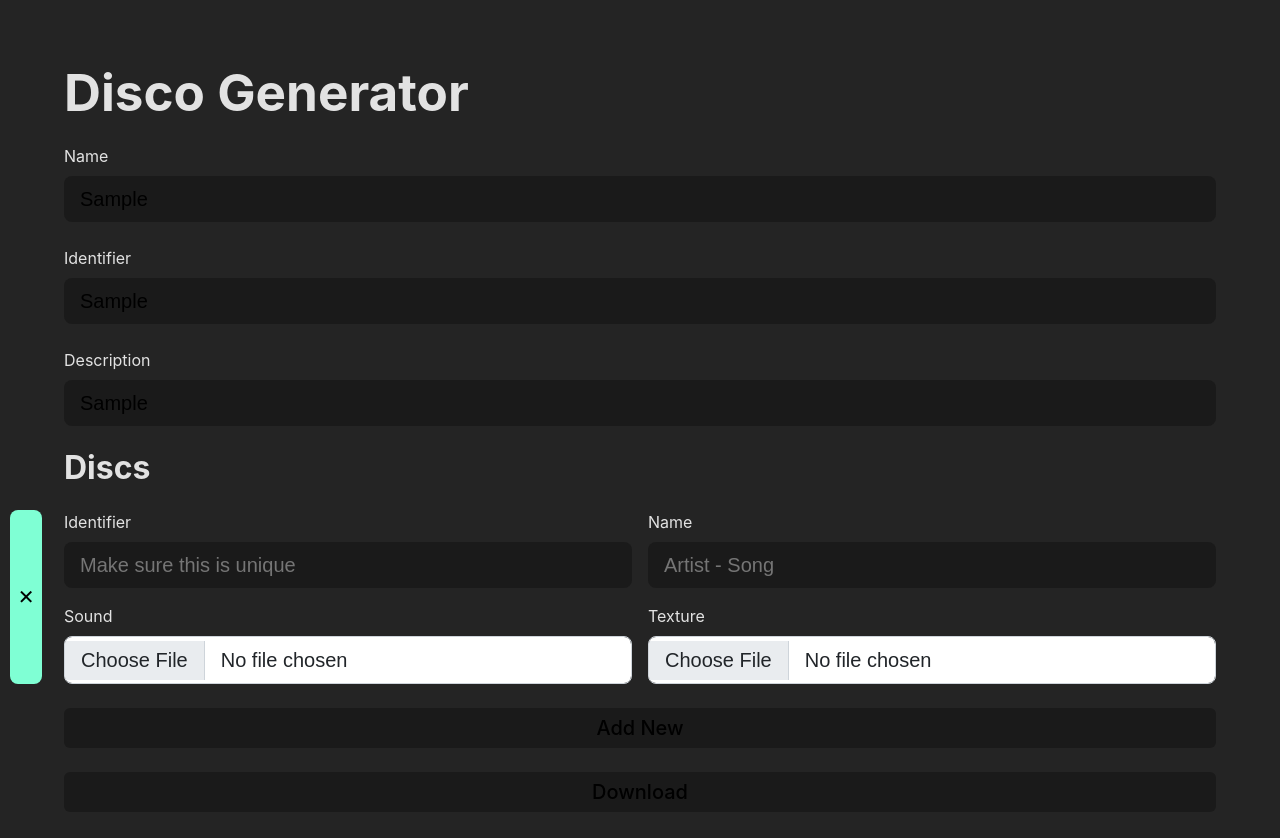
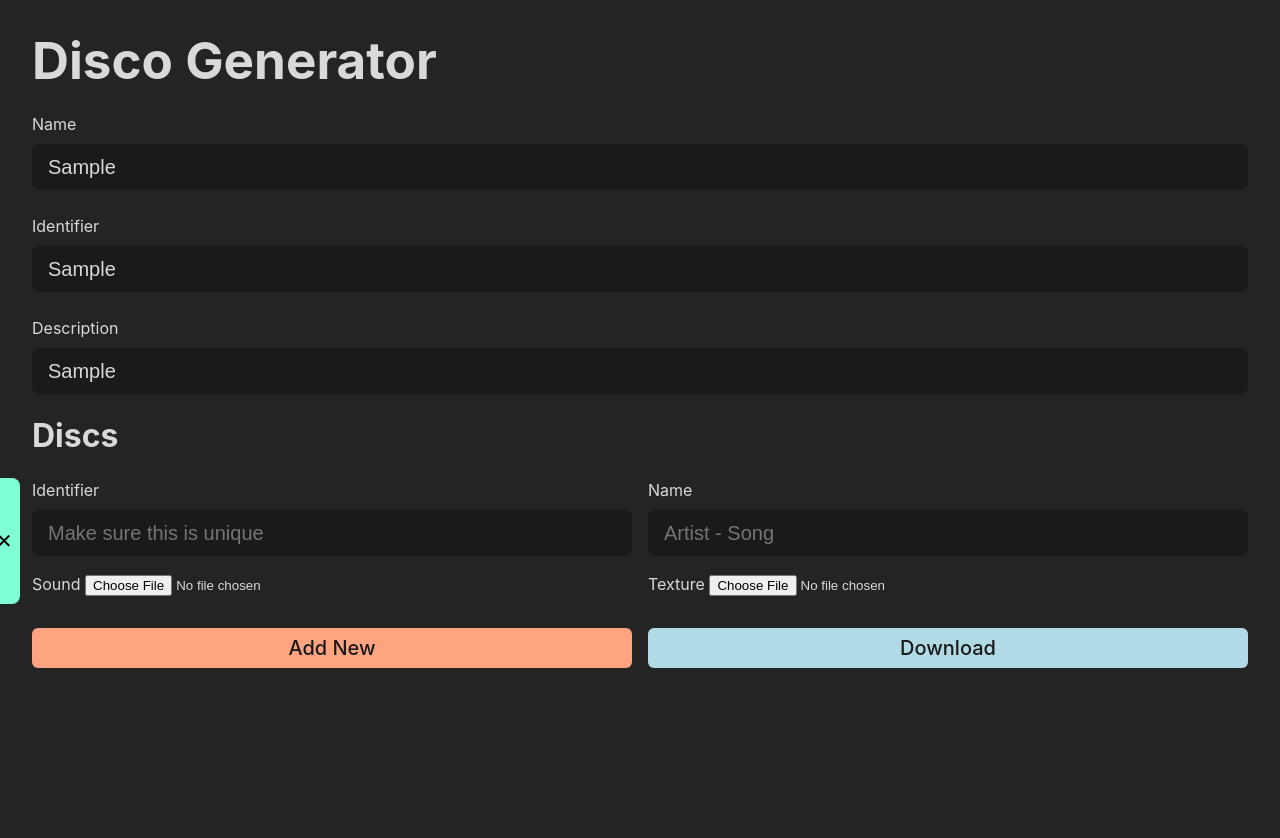
Before and after one commit to auxves/disco-generator, a Svelte app: page / in a window 1280 px wide. Both pictures are taken after typing "Sample", "Sample", "Sample" into the empty fields and a click on the button "Add New". Shown: the top 838 px of the page. After the commit the page ends 800 px from the top, so only its background shows below. Built offline with nearby package versions, Linux system fonts and the light colour scheme.

Commit message:
switch to scss and better buttons

```diff
--- a/package.json
+++ b/package.json
@@ -12,6 +12,7 @@
   "devDependencies": {
     "@sveltejs/vite-plugin-svelte": "^1.1.0",
     "@tsconfig/svelte": "^3.0.0",
+    "sass": "^1.56.1",
     "svelte": "^3.52.0",
     "svelte-check": "^2.9.2",
     "svelte-preprocess": "^4.10.7",
--- a/src/App.svelte
+++ b/src/App.svelte
@@ -1,7 +1,7 @@
 <script lang="ts">
   import DiscEntry from "./lib/DiscEntry.svelte"
+  import { generate } from "./logic"
   import type { Disc } from "./types"
-  import { downloadZip } from "client-zip"
 
   let name = ""
   let id = ""
@@ -9,84 +9,13 @@
 
   let discs: Disc[] = []
 
-  async function download() {
-    const fabricModJson = {
-      name: "fabric.mod.json",
-      input: JSON.stringify({
-        schemaVersion: 1,
-        id,
-        name,
-        description,
-        version: "1.0.0",
-        custom: {
-          disco: {
-            discs: discs.map((disc) => ({ id: disc.id, duration: 100 })),
-          },
-        },
-      }),
-    }
-
-    const soundsJson = {
-      name: `assets/${id}/sounds.json`,
-      input: JSON.stringify(
-        Object.fromEntries(
-          discs.map((disc) => [
-            disc.id,
-            {
-              category: "record",
-              sounds: [{ name: `${id}:${disc.id}`, stream: true }],
-            },
-          ])
-        )
-      ),
-    }
-
-    const textures = discs.map((disc) => ({
-      name: `assets/${id}/textures/item/${disc.id}.png`,
-      input: disc.texture,
-    }))
-
-    const sounds = discs.map((disc) => ({
-      name: `assets/${id}/sounds/${disc.id}.ogg`,
-      input: disc.sound,
-    }))
-
-    const models = discs.map((disc) => ({
-      name: `assets/${id}/models/item/${disc.id}.json`,
-      input: JSON.stringify({
-        parent: "item/generated",
-        textures: {
-          layer0: `${id}:item/${disc.id}`,
-        },
-      }),
-    }))
-
-    const translations = {
-      name: `assets/${id}/lang/en_us.json`,
-      input: JSON.stringify(
-        Object.fromEntries(
-          discs.map((disc) => [`item.${id}.${disc.id}.desc`, disc.name])
-        )
-      ),
-    }
-
-    const blob = await downloadZip([
-      fabricModJson,
-      soundsJson,
-      ...sounds,
-      ...textures,
-      ...models,
-      translations,
-    ]).blob()
-
-    const link = document.createElement("a")
-    const blobUrl = URL.createObjectURL(blob)
-    link.href = blobUrl
-    link.download = `${id}-1.0.0.jar`
-    link.click()
-    link.remove()
-
-    URL.revokeObjectURL(blobUrl)
+  function download() {
+    generate({
+      discs,
+      id,
+      name,
+      description,
+    })
   }
 
   function addNew() {
@@ -138,13 +67,33 @@
     <DiscEntry bind:disc remove={() => remove(i)} />
   {/each}
 
-  <button on:click={addNew}>Add New</button>
-  <button on:click={download}>Download</button>
+  <div class="buttons">
+    <button class="add-new" on:click={addNew}>Add New</button>
+    <button class="download" on:click={download}>Download</button>
+  </div>
 </main>
 
-<style>
+<style lang="scss">
   main {
     display: grid;
     gap: 1.5rem;
   }
+
+  .buttons {
+    display: grid;
+    grid-template-columns: 1fr 1fr;
+    gap: 1rem;
+  }
+
+  .add-new {
+    --color: hsl(0, 0%, 10%);
+    --background-color: hsl(17, 100%, 75%);
+    --background-color-hover: rgb(212, 136, 106);
+  }
+
+  .download {
+    --color: hsl(0, 0%, 10%);
+    --background-color: hsl(195, 53%, 80%);
+    --background-color-hover: hsl(193, 28%, 71%);
+  }
 </style>
--- a/src/app.css
+++ /dev/null
@@ -1,201 +0,0 @@
-:root {
-  font-family: Inter, Avenir, Helvetica, Arial, sans-serif;
-  font-size: 16px;
-  line-height: 24px;
-  font-weight: 400;
-
-  color-scheme: light dark;
-  color: rgba(255, 255, 255, 0.87);
-  background-color: #242424;
-
-  font-synthesis: none;
-  text-rendering: optimizeLegibility;
-  -webkit-font-smoothing: antialiased;
-  -moz-osx-font-smoothing: grayscale;
-  -webkit-text-size-adjust: 100%;
-}
-
-* {
-  box-sizing: border-box;
-}
-
-a {
-  font-weight: 500;
-  color: #646cff;
-  text-decoration: inherit;
-}
-a:hover {
-  color: #535bf2;
-}
-
-body {
-  margin: 0;
-  display: flex;
-  place-items: center;
-  min-height: 100vh;
-}
-
-h1 {
-  font-size: 3.2rem;
-  line-height: 1.1;
-  margin: 0;
-}
-
-h2 {
-  font-size: 2rem;
-  line-height: 1.1;
-  margin: 0;
-}
-
-#app {
-  max-width: 1280px;
-  width: 100%;
-  margin: 0 auto;
-  padding: 4rem;
-  /* text-align: center; */
-}
-
-button {
-  border-radius: 0.375rem;
-  border: 0px;
-  padding: 0.5rem 1rem;
-  font-size: 1.25rem;
-  font-weight: 500;
-  font-family: inherit;
-  background-color: hsl(0, 0%, 10%);
-  cursor: pointer;
-  transition: background-color 0.2s;
-}
-
-button:hover {
-  background-color: hsl(0, 0%, 7%);
-}
-
-input[type=text] {
-  display: block;
-  width: 100%;
-  line-height: 1.5;
-  border: none;
-  -webkit-appearance: none;
-  -moz-appearance: none;
-  appearance: none;
-
-  padding: 0.5rem 1rem;
-  font-size: 1.25rem;
-  border-radius: 0.5rem;
-
-  background-color: hsl(0, 0%, 10%);
-}
-
-label {
-  display: inline-block;
-  margin-bottom: 0.5rem;
-}
-
-.form-control {
-  display: block;
-  width: 100%;
-  padding: 0.375rem 0.75rem;
-  font-size: 1rem;
-  font-weight: 400;
-  line-height: 1.5;
-  color: #212529;
-  background-color: #fff;
-  background-clip: padding-box;
-  border: 1px solid #ced4da;
-  -webkit-appearance: none;
-  -moz-appearance: none;
-  appearance: none;
-  border-radius: 0.375rem;
-  transition: border-color 0.15s ease-in-out, box-shadow 0.15s ease-in-out;
-}
-@media (prefers-reduced-motion: reduce) {
-  .form-control {
-    transition: none;
-  }
-}
-.form-control[type=file] {
-  overflow: hidden;
-}
-.form-control[type=file]:not(:disabled):not([readonly]) {
-  cursor: pointer;
-}
-.form-control:focus {
-  color: #212529;
-  background-color: #fff;
-  border-color: #86b7fe;
-  outline: 0;
-  box-shadow: 0 0 0 0.25rem rgba(13, 110, 253, 0.25);
-}
-.form-control::-webkit-date-and-time-value {
-  height: 1.5em;
-}
-.form-control::-moz-placeholder {
-  color: #6c757d;
-  opacity: 1;
-}
-.form-control::placeholder {
-  color: #6c757d;
-  opacity: 1;
-}
-.form-control:disabled {
-  background-color: #e9ecef;
-  opacity: 1;
-}
-.form-control::-webkit-file-upload-button {
-  padding: 0.375rem 0.75rem;
-  margin: -0.375rem -0.75rem;
-  -webkit-margin-end: 0.75rem;
-  margin-inline-end: 0.75rem;
-  color: #212529;
-  background-color: #e9ecef;
-  pointer-events: none;
-  border-color: inherit;
-  border-style: solid;
-  border-width: 0;
-  border-inline-end-width: 1px;
-  border-radius: 0;
-  -webkit-transition: color 0.15s ease-in-out, background-color 0.15s ease-in-out, border-color 0.15s ease-in-out, box-shadow 0.15s ease-in-out;
-  transition: color 0.15s ease-in-out, background-color 0.15s ease-in-out, border-color 0.15s ease-in-out, box-shadow 0.15s ease-in-out;
-}
-.form-control::file-selector-button {
-  padding: 0.375rem 0.75rem;
-  margin: -0.375rem -0.75rem;
-  -webkit-margin-end: 0.75rem;
-  margin-inline-end: 0.75rem;
-  color: #212529;
-  background-color: #e9ecef;
-  pointer-events: none;
-  border-color: inherit;
-  border-style: solid;
-  border-width: 0;
-  border-inline-end-width: 1px;
-  border-radius: 0;
-  transition: color 0.15s ease-in-out, background-color 0.15s ease-in-out, border-color 0.15s ease-in-out, box-shadow 0.15s ease-in-out;
-}
-
-.form-control:hover:not(:disabled):not([readonly])::-webkit-file-upload-button {
-  background-color: #dde0e3;
-}
-.form-control:hover:not(:disabled):not([readonly])::file-selector-button {
-  background-color: #dde0e3;
-}
-
-.form-control-lg {
-  min-height: calc(1.5em + 1rem + 2px);
-  padding: 0.5rem 1rem;
-  font-size: 1.25rem;
-  border-radius: 0.5rem;
-}
-.form-control-lg::-webkit-file-upload-button {
-  padding: 0.5rem 1rem;
-  margin: -0.5rem -1rem;
-  -webkit-margin-end: 1rem;
-  margin-inline-end: 1rem;
-}
-.form-control-lg::file-selector-button {
-  padding: 0.5rem 1rem;
-  margin: -0.5rem -1rem;
-  -webkit-margin-end: 1rem;
-  margin-inline-end: 1rem;
-}
--- /dev/null
+++ b/src/app.scss
@@ -0,0 +1,86 @@
+:root {
+  font-family: Inter, Avenir, Helvetica, Arial, sans-serif;
+  font-size: 16px;
+  line-height: 24px;
+  font-weight: 400;
+
+  color: hsla(0, 0%, 85%);
+  background-color: hsl(0, 0%, 14%);
+
+  font-synthesis: none;
+  text-rendering: optimizeLegibility;
+  -webkit-font-smoothing: antialiased;
+  -moz-osx-font-smoothing: grayscale;
+}
+
+* {
+  box-sizing: border-box;
+}
+
+body {
+  margin: 0;
+  min-height: 100vh;
+}
+
+h1 {
+  font-size: 3.2rem;
+  line-height: 1.1;
+  margin: 0;
+}
+
+h2 {
+  font-size: 2rem;
+  line-height: 1.1;
+  margin: 0;
+}
+
+#app {
+  max-width: 1280px;
+  width: 100%;
+  margin: 0 auto;
+  padding: 2rem;
+}
+
+button {
+  border-radius: 0.375rem;
+  border: 0px;
+  padding: 0.5rem 1rem;
+  font-size: 1.25rem;
+  font-weight: 500;
+  font-family: inherit;
+  cursor: pointer;
+
+  --color: hsl(0, 0%, 85%);
+  --background-color: hsl(0, 0%, 10%);
+  color: var(--color);
+  background-color: var(--background-color);
+  transition: background-color 0.2s;
+
+  &:hover {
+    --background-color-hover: hsl(0, 0%, 7%);
+    background-color: var(--background-color-hover);
+  }
+}
+
+input[type="text"] {
+  display: block;
+  width: 100%;
+  line-height: 1.5;
+  border: none;
+  appearance: none;
+
+  padding: 0.5rem 1rem;
+  font-size: 1.25rem;
+  border-radius: 0.5rem;
+
+  --color: hsl(0, 0%, 85%);
+  --background-color: hsl(0, 0%, 10%);
+
+  color: var(--color);
+  background-color: var(--background-color);
+}
+
+label {
+  display: inline-block;
+  margin-bottom: 0.5rem;
+}
--- a/src/lib/DiscEntry.svelte
+++ b/src/lib/DiscEntry.svelte
@@ -25,7 +25,6 @@
   <div>
     <label for="">Sound</label>
     <input
-      class="form-control form-control-lg"
       type="file"
       on:change={(event) => (disc.sound = event.currentTarget.files[0])}
     />
@@ -34,14 +33,13 @@
   <div>
     <label for="">Texture</label>
     <input
-      class="form-control form-control-lg"
       type="file"
       on:change={(event) => (disc.texture = event.currentTarget.files[0])}
     />
   </div>
 </main>
 
-<style>
+<style lang="scss">
   main {
     display: grid;
     gap: 1rem;
@@ -66,12 +64,12 @@
     height: 100%;
     border-radius: 8px;
     position: absolute;
-    transform: translateX(-54px);
+    transform: translateX(-44px);
 
     transition: background-color 0.2s;
-  }
 
-  .remove-button:hover {
-    background-color: lightcoral;
+    &:hover {
+      background-color: lightcoral;
+    }
   }
 </style>
--- /dev/null
+++ b/src/logic.ts
@@ -0,0 +1,91 @@
+import { downloadZip } from "client-zip"
+import type { Disc } from "./types"
+
+type GenerateOptions = {
+  discs: Disc[]
+  id: string
+  name: string
+  description: string
+}
+
+export async function generate(options: GenerateOptions) {
+  const { discs, id, name, description } = options
+
+  const fabricModJson = {
+    name: "fabric.mod.json",
+    input: JSON.stringify({
+      schemaVersion: 1,
+      id,
+      name,
+      description,
+      version: "1.0.0",
+      custom: {
+        disco: {
+          discs: discs.map((disc) => ({ id: disc.id, duration: 100 })),
+        },
+      },
+    }),
+  }
+
+  const soundsJson = {
+    name: `assets/${id}/sounds.json`,
+    input: JSON.stringify(
+      Object.fromEntries(
+        discs.map((disc) => [
+          disc.id,
+          {
+            category: "record",
+            sounds: [{ name: `${id}:${disc.id}`, stream: true }],
+          },
+        ])
+      )
+    ),
+  }
+
+  const textures = discs.map((disc) => ({
+    name: `assets/${id}/textures/item/${disc.id}.png`,
+    input: disc.texture,
+  }))
+
+  const sounds = discs.map((disc) => ({
+    name: `assets/${id}/sounds/${disc.id}.ogg`,
+    input: disc.sound,
+  }))
+
+  const models = discs.map((disc) => ({
+    name: `assets/${id}/models/item/${disc.id}.json`,
+    input: JSON.stringify({
+      parent: "item/generated",
+      textures: {
+        layer0: `${id}:item/${disc.id}`,
+      },
+    }),
+  }))
+
+  const translations = {
+    name: `assets/${id}/lang/en_us.json`,
+    input: JSON.stringify(
+      Object.fromEntries(
+        discs.map((disc) => [`item.${id}.${disc.id}.desc`, disc.name])
+      )
+    ),
+  }
+
+  const blob = await downloadZip([
+    fabricModJson,
+    soundsJson,
+    ...sounds,
+    ...textures,
+    ...models,
+    translations,
+  ]).blob()
+
+  const link = document.createElement("a")
+  const blobUrl = URL.createObjectURL(blob)
+  link.href = blobUrl
+  link.download = `${id}-1.0.0.jar`
+  link.click()
+  link.remove()
+
+  URL.revokeObjectURL(blobUrl)
+}
--- a/src/main.ts
+++ b/src/main.ts
@@ -1,4 +1,4 @@
-import "./app.css"
+import "./app.scss"
 import App from "./App.svelte"
 
 const app = new App({
```
Also changed, not shown: 1 other file (tests, documents, lock files or other folders).
